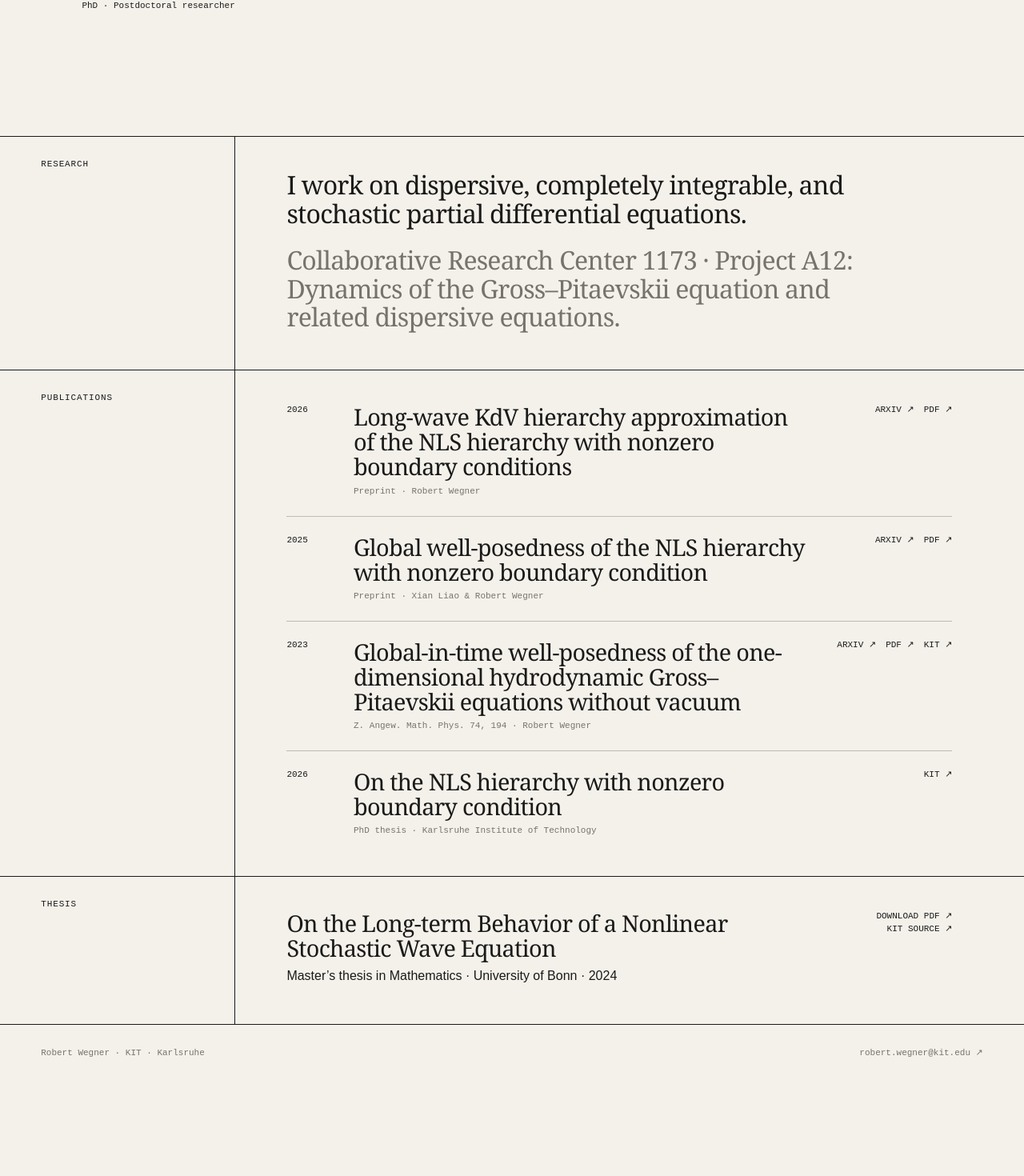
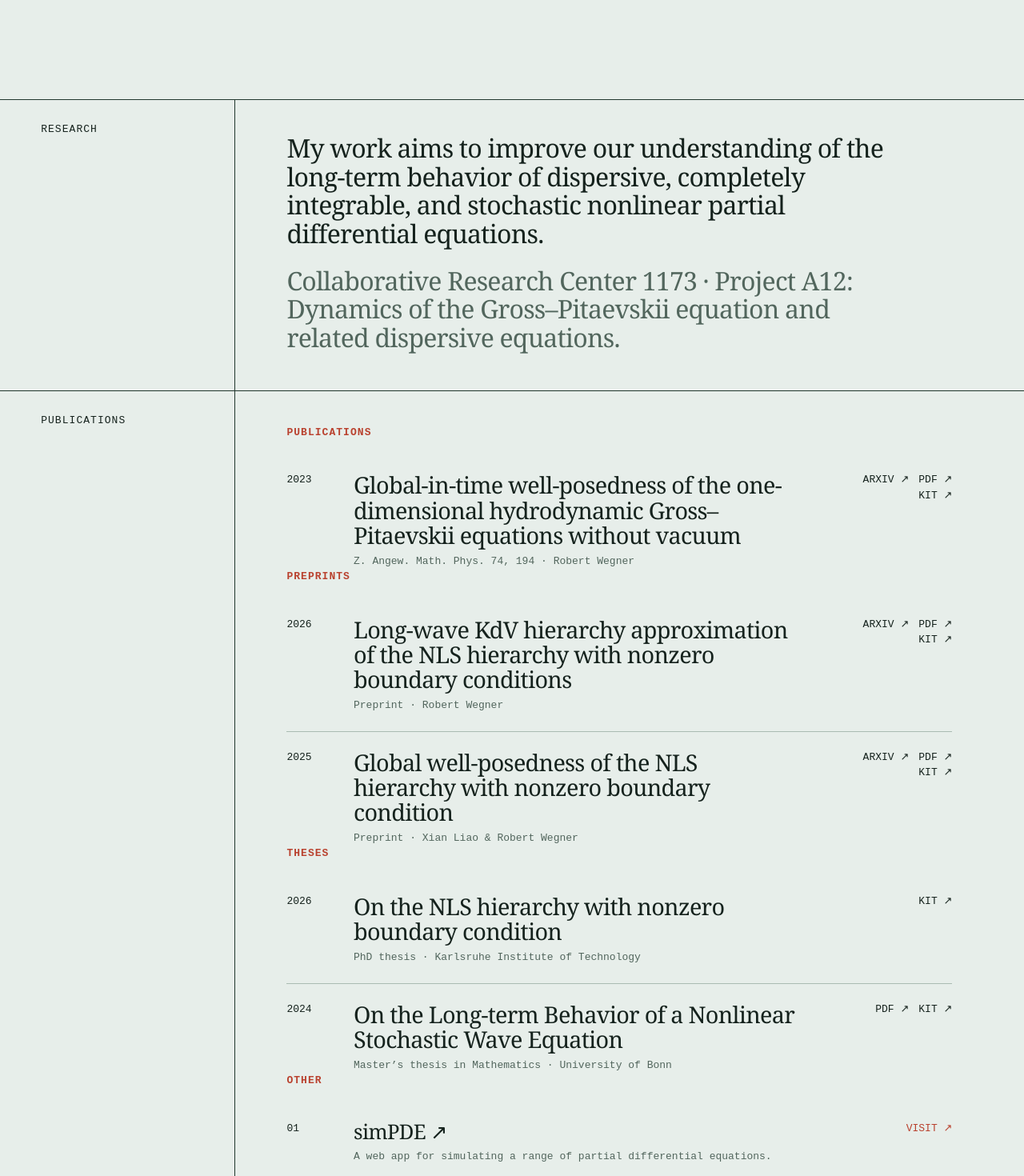
Before and after one commit to Robert-Wegner/Robert-Wegner.github.io, a Next.js app: page / in a window 1280 px wide. Shown: the part 376-1846 px from the top of the page at 80% size. Before the commit the page ends 1729 px from the top, so only its background shows below. Built offline with nearby package versions, Linux system fonts and the light colour scheme.

Commit message:
Refine academic site content and links

```diff
--- a/app/globals.css
+++ b/app/globals.css
@@ -1,45 +1,24 @@
 @import 'tailwindcss';
 
-:root { --paper: #f4f1eb; --ink: #1a1a18; --faint: #77736c; --signal: #ff4f2e; --line: #1a1a18; }
-* { box-sizing: border-box; }
-html { scroll-behavior: smooth; }
-body { margin: 0; background: var(--paper); color: var(--ink); font-family: Arial, Helvetica, sans-serif; }
-a { color: inherit; text-decoration: none; }
-a:hover { color: var(--signal); }
-.masthead { display: flex; align-items: center; justify-content: space-between; min-height: 64px; padding: 0 4vw; border-bottom: 1px solid var(--line); font: 11px 'Courier New', monospace; letter-spacing: .08em; text-transform: uppercase; }
-.wordmark { font-weight: 700; letter-spacing: -.05em; }
-nav { display: flex; gap: 2.2em; }
-.intro { padding: clamp(70px, 12vw, 170px) 8vw clamp(80px, 12vw, 170px); border-bottom: 1px solid var(--line); }
-.kicker, .role, .section-label, .year, .publication p, .links, .footer { font: 11px/1.45 'Courier New', monospace; }
-.kicker { margin: 0 0 2.1rem; color: var(--faint); text-transform: uppercase; letter-spacing: .08em; }
-h1 { margin: 0; font: 400 clamp(48px, 7vw, 100px)/.95 Georgia, 'Times New Roman', serif; letter-spacing: -.06em; }
-.role { margin: 1.5rem 0 0; }
-.section { display: grid; grid-template-columns: minmax(150px, 23vw) 1fr; border-bottom: 1px solid var(--line); }
-.section-label { margin: 0; padding: 27px 4vw; border-right: 1px solid var(--line); text-transform: uppercase; letter-spacing: .08em; }
-.copy, .publication-list { padding: 42px 7vw 48px 5vw; }
-.copy > p { max-width: 760px; margin: 0; font: 400 clamp(21px, 2.5vw, 34px)/1.12 Georgia, serif; letter-spacing: -.025em; }
-.copy > p + p { margin-top: 1.4rem; }
-.muted, .publication p { color: var(--faint); }
-.publication { display: grid; grid-template-columns: 58px minmax(0, 1fr) 150px; gap: 2vw; padding: 22px 0; border-bottom: 1px solid color-mix(in srgb, var(--line) 25%, transparent); }
-.publication:first-child { padding-top: 0; }
-.publication:last-child { border-bottom: 0; padding-bottom: 0; }
-.publication h2, .thesis h2 { margin: 0 0 8px; max-width: 800px; font: 400 clamp(21px, 2.25vw, 31px)/1.08 Georgia, serif; letter-spacing: -.025em; }
-.publication p, .thesis p { margin: 0; }
-.links { display: flex; flex-wrap: wrap; align-content: flex-start; justify-content: flex-end; gap: 0 12px; text-transform: uppercase; }
-.thesis { display: flex; justify-content: space-between; gap: 24px; }
-.thesis .links { min-width: 150px; }
-.footer { display: flex; justify-content: space-between; gap: 20px; padding: 28px 4vw; color: var(--faint); }
-@media (max-width: 720px) {
-  .masthead { padding: 0 20px; }
-  nav { gap: 1em; }
-  .intro { padding: 80px 20px; }
-  .section { grid-template-columns: 1fr; }
-  .section-label { padding: 18px 20px; border-right: 0; border-bottom: 1px solid var(--line); }
-  .copy, .publication-list { padding: 30px 20px 36px; }
-  .publication { grid-template-columns: 45px minmax(0, 1fr); gap: 0 12px; }
-  .publication .links { grid-column: 2; justify-content: flex-start; margin-top: 14px; }
-  .thesis { display: block; }
-  .thesis .links { justify-content: flex-start; margin-top: 20px; }
-  .footer { display: block; padding: 24px 20px; }
-  .footer a { display: block; margin-top: 10px; }
-}
+:root { --paper:#e7eeea; --ink:#15221d; --faint:#52665d; --signal:#b9412e; --line:#21372e; --soft-line:#aabbb2; }
+* { box-sizing:border-box; }
+html { scroll-behavior:smooth; }
+body { margin:0; background:var(--paper); color:var(--ink); font-family:Arial,Helvetica,sans-serif; }
+a { color:inherit; text-decoration:none; } a:hover { color:var(--signal); }
+.masthead { display:flex; align-items:center; justify-content:space-between; min-height:64px; padding:0 4vw; border-bottom:1px solid var(--line); font:13px 'Courier New',monospace; letter-spacing:.08em; text-transform:uppercase; }
+.wordmark { font-weight:700; letter-spacing:-.05em; } nav { display:flex; gap:2.2em; }
+.intro { padding:clamp(70px,12vw,170px) 8vw clamp(80px,12vw,170px); border-bottom:1px solid var(--line); }
+.role,.section-label,.year,.publication p,.links,.footer { font:13px/1.5 'Courier New',monospace; }
+h1 { margin:0; font:400 clamp(48px,7vw,100px)/.95 Georgia,'Times New Roman',serif; letter-spacing:-.06em; }
+.role { margin:1.5rem 0 0; color:var(--faint); max-width:680px; }
+.section { display:grid; grid-template-columns:minmax(150px,23vw) 1fr; border-bottom:1px solid var(--line); }
+.section-label { margin:0; padding:27px 4vw; border-right:1px solid var(--line); text-transform:uppercase; letter-spacing:.08em; }
+.copy,.publication-list { padding:42px 7vw 48px 5vw; }
+.copy>p { max-width:760px; margin:0; font:400 clamp(21px,2.5vw,34px)/1.12 Georgia,serif; letter-spacing:-.025em; } .copy>p+p { margin-top:1.4rem; }
+.muted,.publication p { color:var(--faint); }
+.category { margin:45px 0 18px; font:700 13px/1.5 'Courier New',monospace; letter-spacing:.08em; text-transform:uppercase; color:var(--signal); }.category:first-child { margin-top:0; }
+.publication { display:grid; grid-template-columns:58px minmax(0,1fr) 165px; gap:2vw; padding:22px 0; border-bottom:1px solid var(--soft-line); }.publication:last-child { border-bottom:0; padding-bottom:0; }
+.publication h2 { margin:0 0 8px; max-width:800px; font:400 clamp(21px,2.25vw,31px)/1.08 Georgia,serif; letter-spacing:-.025em; }.publication p { margin:0; }
+.links { display:flex; flex-wrap:wrap; align-content:flex-start; justify-content:flex-end; gap:0 12px; text-transform:uppercase; }.other-entry h2 { font-size:clamp(20px,2vw,27px); }.other-entry a { color:var(--signal); }
+.footer { display:flex; justify-content:space-between; gap:20px; padding:28px 4vw; color:var(--faint); }
+@media (max-width:720px) { .masthead{padding:0 20px;} nav{gap:1em;} .intro{padding:80px 20px;} .section{grid-template-columns:1fr;} .section-label{padding:18px 20px;border-right:0;border-bottom:1px solid var(--line);} .copy,.publication-list{padding:30px 20px 36px;} .publication{grid-template-columns:45px minmax(0,1fr);gap:0 12px;} .publication .links{grid-column:2;justify-content:flex-start;margin-top:14px;} .footer{display:block;padding:24px 20px;} .footer a{display:block;margin-top:10px;} }
--- a/app/page.tsx
+++ b/app/page.tsx
@@ -1,11 +1,27 @@
-type Publication = {
+type Item = {
   year: string;
   title: string;
   detail: string;
-  links: { label: string; href: string }[];
+  links?: { label: string; href: string }[];
 };
 
-const publications: Publication[] = [
+const sections: { title: string; items: Item[] }[] = [
+  {
+    title: 'Publications',
+    items: [{
+      year: '2023',
+      title: 'Global-in-time well-posedness of the one-dimensional hydrodynamic Gross–Pitaevskii equations without vacuum',
+      detail: 'Z. Angew. Math. Phys. 74, 194 · Robert Wegner',
+      links: [
+        { label: 'arXiv', href: 'https://arxiv.org/abs/2303.04606' },
+        { label: 'PDF', href: '/documents/wegner-2023-hydrodynamic-gp.pdf' },
+        { label: 'KIT', href: 'https://publikationen.bibliothek.kit.edu/1000163619' },
+      ],
+    }],
+  },
+  {
+    title: 'Preprints',
+    items: [
       {
         year: '2026',
         title: 'Long-wave KdV hierarchy approximation of the NLS hierarchy with nonzero boundary conditions',
@@ -13,6 +29,7 @@ const publications: Publication[] = [
         links: [
           { label: 'arXiv', href: 'https://arxiv.org/abs/2606.10687' },
           { label: 'PDF', href: '/documents/wegner-2026-long-wave-kdv-nls.pdf' },
+          { label: 'KIT', href: 'https://www.waves.kit.edu/downloads/CRC1173_Preprint_2026-36.pdf' },
         ],
       },
       {
@@ -22,23 +39,37 @@ const publications: Publication[] = [
         links: [
           { label: 'arXiv', href: 'https://arxiv.org/abs/2508.14572' },
           { label: 'PDF', href: '/documents/liao-wegner-2025-nls-hierarchy.pdf' },
+          { label: 'KIT', href: 'https://publikationen.bibliothek.kit.edu/1000195469' },
+        ],
+      },
     ],
   },
   {
-    year: '2023',
-    title: 'Global-in-time well-posedness of the one-dimensional hydrodynamic Gross–Pitaevskii equations without vacuum',
-    detail: 'Z. Angew. Math. Phys. 74, 194 · Robert Wegner',
-    links: [
-      { label: 'arXiv', href: 'https://arxiv.org/abs/2303.04606' },
-      { label: 'PDF', href: '/documents/wegner-2023-hydrodynamic-gp.pdf' },
-      { label: 'KIT', href: 'https://publikationen.bibliothek.kit.edu/1000163619' },
-    ],
-  },
+    title: 'Theses',
+    items: [
       {
         year: '2026',
         title: 'On the NLS hierarchy with nonzero boundary condition',
         detail: 'PhD thesis · Karlsruhe Institute of Technology',
         links: [{ label: 'KIT', href: 'https://www.waves.kit.edu/theses.php' }],
+      },
+      {
+        year: '2024',
+        title: 'On the Long-term Behavior of a Nonlinear Stochastic Wave Equation',
+        detail: 'Master’s thesis in Mathematics · University of Bonn',
+        links: [
+          { label: 'PDF', href: '/documents/wegner-master-thesis.pdf' },
+          { label: 'KIT', href: 'https://iana.math.kit.edu/downloads/iana2/Personen/master_thesis_robert_wegner.pdf' },
+        ],
+      },
+    ],
+  },
+  {
+    title: 'Other',
+    items: [
+      { year: '01', title: 'simPDE ↗', detail: 'A web app for simulating a range of partial differential equations.', links: [{ label: 'Visit', href: 'https://robert-wegner.github.io/simpde/' }] },
+      { year: '02', title: 'Quickdice ↗', detail: 'An Owlbear Rodeo extension for fast, command-style dice rolls.', links: [{ label: 'Visit', href: 'https://github.com/Robert-Wegner/quickdice' }] },
+    ],
   },
 ];
 
@@ -55,15 +86,14 @@ export default function Home() {
       </header>
 
       <section className="intro" id="top">
-        <p className="kicker">Karlsruhe Institute of Technology · Institute for Analysis</p>
         <h1>Robert Wegner</h1>
-        <p className="role">PhD · Postdoctoral researcher</p>
+        <p className="role">Postdoctoral researcher · Institute for Analysis, Karlsruhe Institute of Technology</p>
       </section>
 
       <section className="section" id="research">
         <p className="section-label">Research</p>
         <div className="copy">
-          <p>I work on dispersive, completely integrable, and stochastic partial differential equations.</p>
+          <p>My work aims to improve our understanding of the long-term behavior of dispersive, completely integrable, and stochastic nonlinear partial differential equations.</p>
           <p className="muted">Collaborative Research Center 1173 · Project A12: Dynamics of the Gross–Pitaevskii equation and related dispersive equations.</p>
         </div>
       </section>
@@ -71,38 +101,24 @@ export default function Home() {
       <section className="section" id="publications">
         <p className="section-label">Publications</p>
         <div className="publication-list">
-          {publications.map((publication) => (
-            <article className="publication" key={publication.title}>
-              <span className="year">{publication.year}</span>
-              <div>
-                <h2>{publication.title}</h2>
-                <p>{publication.detail}</p>
-              </div>
-              <div className="links">
-                {publication.links.map((link) => <a key={link.href} href={link.href}>{link.label} ↗</a>)}
-              </div>
+          {sections.map((section) => (
+            <div key={section.title}>
+              <h2 className="category">{section.title}</h2>
+              {section.items.map((item) => (
+                <article className={`publication${section.title === 'Other' ? ' other-entry' : ''}`} key={item.title}>
+                  <span className="year">{item.year}</span>
+                  <div><h2>{item.title}</h2><p>{item.detail}</p></div>
+                  {item.links && <div className="links">{item.links.map((link) => <a key={link.href} href={link.href}>{link.label} ↗</a>)}</div>}
                 </article>
               ))}
             </div>
-      </section>
-
-      <section className="section" id="downloads">
-        <p className="section-label">Thesis</p>
-        <div className="copy thesis">
-          <div>
-            <h2>On the Long-term Behavior of a Nonlinear Stochastic Wave Equation</h2>
-            <p>Master’s thesis in Mathematics · University of Bonn · 2024</p>
-          </div>
-          <div className="links">
-            <a href="/documents/wegner-master-thesis.pdf">Download PDF ↗</a>
-            <a href="https://iana.math.kit.edu/downloads/iana2/Personen/master_thesis_robert_wegner.pdf">KIT source ↗</a>
-          </div>
+          ))}
         </div>
       </section>
 
       <footer className="footer" id="contact">
         <span>Robert Wegner · KIT · Karlsruhe</span>
-        <a href="mailto:robert.wegner@kit.edu">robert.wegner@kit.edu ↗</a>
+        <a href="mailto:robert.wegner4@outlook.de">robert.wegner4@outlook.de ↗</a>
       </footer>
     </main>
   );
--- a/public/index.html
+++ b/public/index.html
@@ -19,15 +19,14 @@
 
     <main>
       <section class="intro" id="top">
-        <p class="kicker">Karlsruhe Institute of Technology · Institute for Analysis</p>
         <h1>Robert Wegner</h1>
-        <p class="role">PhD · Postdoctoral researcher</p>
+        <p class="role">Postdoctoral researcher · Institute for Analysis, Karlsruhe Institute of Technology</p>
       </section>
 
       <section class="section" id="research">
         <p class="section-label">Research</p>
         <div class="copy">
-          <p>I work on dispersive, completely integrable, and stochastic partial differential equations.</p>
+          <p>My work aims to improve our understanding of the long-term behavior of dispersive, completely integrable, and stochastic nonlinear partial differential equations.</p>
           <p class="muted">Collaborative Research Center 1173 · Project A12: Dynamics of the Gross–Pitaevskii equation and related dispersive equations.</p>
         </div>
       </section>
@@ -35,38 +34,50 @@
       <section class="section" id="publications">
         <p class="section-label">Publications</p>
         <div class="publication-list">
-          <article class="publication">
-            <span class="year">2026</span>
-            <div><h2>Long-wave KdV hierarchy approximation of the NLS hierarchy with nonzero boundary conditions</h2><p>Preprint · Robert Wegner</p></div>
-            <div class="links"><a href="https://arxiv.org/abs/2606.10687">arXiv ↗</a><a href="documents/wegner-2026-long-wave-kdv-nls.pdf">PDF ↗</a></div>
-          </article>
-          <article class="publication">
-            <span class="year">2025</span>
-            <div><h2>Global well-posedness of the NLS hierarchy with nonzero boundary condition</h2><p>Preprint · Xian Liao &amp; Robert Wegner</p></div>
-            <div class="links"><a href="https://arxiv.org/abs/2508.14572">arXiv ↗</a><a href="documents/liao-wegner-2025-nls-hierarchy.pdf">PDF ↗</a></div>
-          </article>
+          <h2 class="category">Publications</h2>
           <article class="publication">
             <span class="year">2023</span>
             <div><h2>Global-in-time well-posedness of the one-dimensional hydrodynamic Gross–Pitaevskii equations without vacuum</h2><p>Z. Angew. Math. Phys. 74, 194 · Robert Wegner</p></div>
             <div class="links"><a href="https://arxiv.org/abs/2303.04606">arXiv ↗</a><a href="documents/wegner-2023-hydrodynamic-gp.pdf">PDF ↗</a><a href="https://publikationen.bibliothek.kit.edu/1000163619">KIT ↗</a></div>
           </article>
+
+          <h2 class="category">Preprints</h2>
+          <article class="publication">
+            <span class="year">2026</span>
+            <div><h2>Long-wave KdV hierarchy approximation of the NLS hierarchy with nonzero boundary conditions</h2><p>Preprint · Robert Wegner</p></div>
+            <div class="links"><a href="https://arxiv.org/abs/2606.10687">arXiv ↗</a><a href="documents/wegner-2026-long-wave-kdv-nls.pdf">PDF ↗</a><a href="https://www.waves.kit.edu/downloads/CRC1173_Preprint_2026-36.pdf">KIT ↗</a></div>
+          </article>
+          <article class="publication">
+            <span class="year">2025</span>
+            <div><h2>Global well-posedness of the NLS hierarchy with nonzero boundary condition</h2><p>Preprint · Xian Liao &amp; Robert Wegner</p></div>
+            <div class="links"><a href="https://arxiv.org/abs/2508.14572">arXiv ↗</a><a href="documents/liao-wegner-2025-nls-hierarchy.pdf">PDF ↗</a><a href="https://publikationen.bibliothek.kit.edu/1000195469">KIT ↗</a></div>
+          </article>
+
+          <h2 class="category">Theses</h2>
           <article class="publication">
             <span class="year">2026</span>
             <div><h2>On the NLS hierarchy with nonzero boundary condition</h2><p>PhD thesis · Karlsruhe Institute of Technology</p></div>
             <div class="links"><a href="https://www.waves.kit.edu/theses.php">KIT ↗</a></div>
           </article>
-        </div>
-      </section>
+          <article class="publication">
+            <span class="year">2024</span>
+            <div><h2>On the Long-term Behavior of a Nonlinear Stochastic Wave Equation</h2><p>Master’s thesis in Mathematics · University of Bonn</p></div>
+            <div class="links"><a href="documents/wegner-master-thesis.pdf">PDF ↗</a><a href="https://iana.math.kit.edu/downloads/iana2/Personen/master_thesis_robert_wegner.pdf">KIT ↗</a></div>
+          </article>
 
-      <section class="section" id="downloads">
-        <p class="section-label">Thesis</p>
-        <div class="copy thesis">
-          <div><h2>On the Long-term Behavior of a Nonlinear Stochastic Wave Equation</h2><p>Master’s thesis in Mathematics · University of Bonn · 2024</p></div>
-          <div class="links"><a href="documents/wegner-master-thesis.pdf">Download PDF ↗</a><a href="https://iana.math.kit.edu/downloads/iana2/Personen/master_thesis_robert_wegner.pdf">KIT source ↗</a></div>
+          <h2 class="category">Other</h2>
+          <article class="publication other-entry">
+            <span class="year">01</span>
+            <div><h2><a href="https://robert-wegner.github.io/simpde/">simPDE ↗</a></h2><p>A web app for simulating a range of partial differential equations.</p></div>
+          </article>
+          <article class="publication other-entry">
+            <span class="year">02</span>
+            <div><h2><a href="https://github.com/Robert-Wegner/quickdice">Quickdice ↗</a></h2><p>An Owlbear Rodeo extension for fast, command-style dice rolls.</p></div>
+          </article>
         </div>
       </section>
     </main>
 
-    <footer class="footer" id="contact"><span>Robert Wegner · KIT · Karlsruhe</span><a href="mailto:robert.wegner@kit.edu">robert.wegner@kit.edu ↗</a></footer>
+    <footer class="footer" id="contact"><span>Robert Wegner · KIT · Karlsruhe</span><a href="mailto:robert.wegner4@outlook.de">robert.wegner4@outlook.de ↗</a></footer>
   </body>
 </html>
--- a/public/styles.css
+++ b/public/styles.css
@@ -1,23 +1,26 @@
-:root { --paper:#f4f1eb; --ink:#1a1a18; --faint:#77736c; --signal:#ff4f2e; --line:#1a1a18; }
+:root { --paper:#e7eeea; --ink:#15221d; --faint:#52665d; --signal:#b9412e; --line:#21372e; --soft-line:#aabbb2; }
 * { box-sizing:border-box; }
 html { scroll-behavior:smooth; }
 body { margin:0; background:var(--paper); color:var(--ink); font-family:Arial,Helvetica,sans-serif; }
 a { color:inherit; text-decoration:none; } a:hover { color:var(--signal); }
-.masthead { display:flex; align-items:center; justify-content:space-between; min-height:64px; padding:0 4vw; border-bottom:1px solid var(--line); font:11px 'Courier New',monospace; letter-spacing:.08em; text-transform:uppercase; }
+.masthead { display:flex; align-items:center; justify-content:space-between; min-height:64px; padding:0 4vw; border-bottom:1px solid var(--line); font:13px 'Courier New',monospace; letter-spacing:.08em; text-transform:uppercase; }
 .wordmark { font-weight:700; letter-spacing:-.05em; } nav { display:flex; gap:2.2em; }
 .intro { padding:clamp(70px,12vw,170px) 8vw clamp(80px,12vw,170px); border-bottom:1px solid var(--line); }
-.kicker,.role,.section-label,.year,.publication p,.links,.footer { font:11px/1.45 'Courier New',monospace; }
+.kicker,.role,.section-label,.year,.publication p,.links,.footer { font:13px/1.5 'Courier New',monospace; }
 .kicker { margin:0 0 2.1rem; color:var(--faint); text-transform:uppercase; letter-spacing:.08em; }
-h1 { margin:0; font:400 clamp(48px,7vw,100px)/.95 Georgia,'Times New Roman',serif; letter-spacing:-.06em; } .role { margin:1.5rem 0 0; }
+h1 { margin:0; font:400 clamp(48px,7vw,100px)/.95 Georgia,'Times New Roman',serif; letter-spacing:-.06em; } .role { margin:1.5rem 0 0; color:var(--faint); max-width:680px; }
 .section { display:grid; grid-template-columns:minmax(150px,23vw) 1fr; border-bottom:1px solid var(--line); }
 .section-label { margin:0; padding:27px 4vw; border-right:1px solid var(--line); text-transform:uppercase; letter-spacing:.08em; }
 .copy,.publication-list { padding:42px 7vw 48px 5vw; }
 .copy>p { max-width:760px; margin:0; font:400 clamp(21px,2.5vw,34px)/1.12 Georgia,serif; letter-spacing:-.025em; } .copy>p+p { margin-top:1.4rem; }
 .muted,.publication p,.thesis p { color:var(--faint); }
-.publication { display:grid; grid-template-columns:58px minmax(0,1fr) 150px; gap:2vw; padding:22px 0; border-bottom:1px solid color-mix(in srgb,var(--line) 25%,transparent); }
-.publication:first-child { padding-top:0; } .publication:last-child { border-bottom:0; padding-bottom:0; }
+.category { margin:45px 0 18px; font:700 13px/1.5 'Courier New',monospace; letter-spacing:.08em; text-transform:uppercase; color:var(--signal); }
+.category:first-child { margin-top:0; }
+.publication { display:grid; grid-template-columns:58px minmax(0,1fr) 165px; gap:2vw; padding:22px 0; border-bottom:1px solid var(--soft-line); }
+.publication:last-child { border-bottom:0; padding-bottom:0; }
 .publication h2,.thesis h2 { margin:0 0 8px; max-width:800px; font:400 clamp(21px,2.25vw,31px)/1.08 Georgia,serif; letter-spacing:-.025em; }
 .publication p,.thesis p { margin:0; } .links { display:flex; flex-wrap:wrap; align-content:flex-start; justify-content:flex-end; gap:0 12px; text-transform:uppercase; }
+.other-entry h2 { font-size:clamp(20px,2vw,27px); } .other-entry a { color:var(--signal); }
 .thesis { display:flex; justify-content:space-between; gap:24px; } .thesis .links { min-width:150px; }
 .footer { display:flex; justify-content:space-between; gap:20px; padding:28px 4vw; color:var(--faint); }
 @media (max-width:720px) { .masthead{padding:0 20px;} nav{gap:1em;} .intro{padding:80px 20px;} .section{grid-template-columns:1fr;} .section-label{padding:18px 20px;border-right:0;border-bottom:1px solid var(--line);} .copy,.publication-list{padding:30px 20px 36px;} .publication{grid-template-columns:45px minmax(0,1fr);gap:0 12px;} .publication .links{grid-column:2;justify-content:flex-start;margin-top:14px;} .thesis{display:block;} .thesis .links{justify-content:flex-start;margin-top:20px;} .footer{display:block;padding:24px 20px;} .footer a{display:block;margin-top:10px;} }
```
Lines whose indentation alone changed are shown as unchanged.
